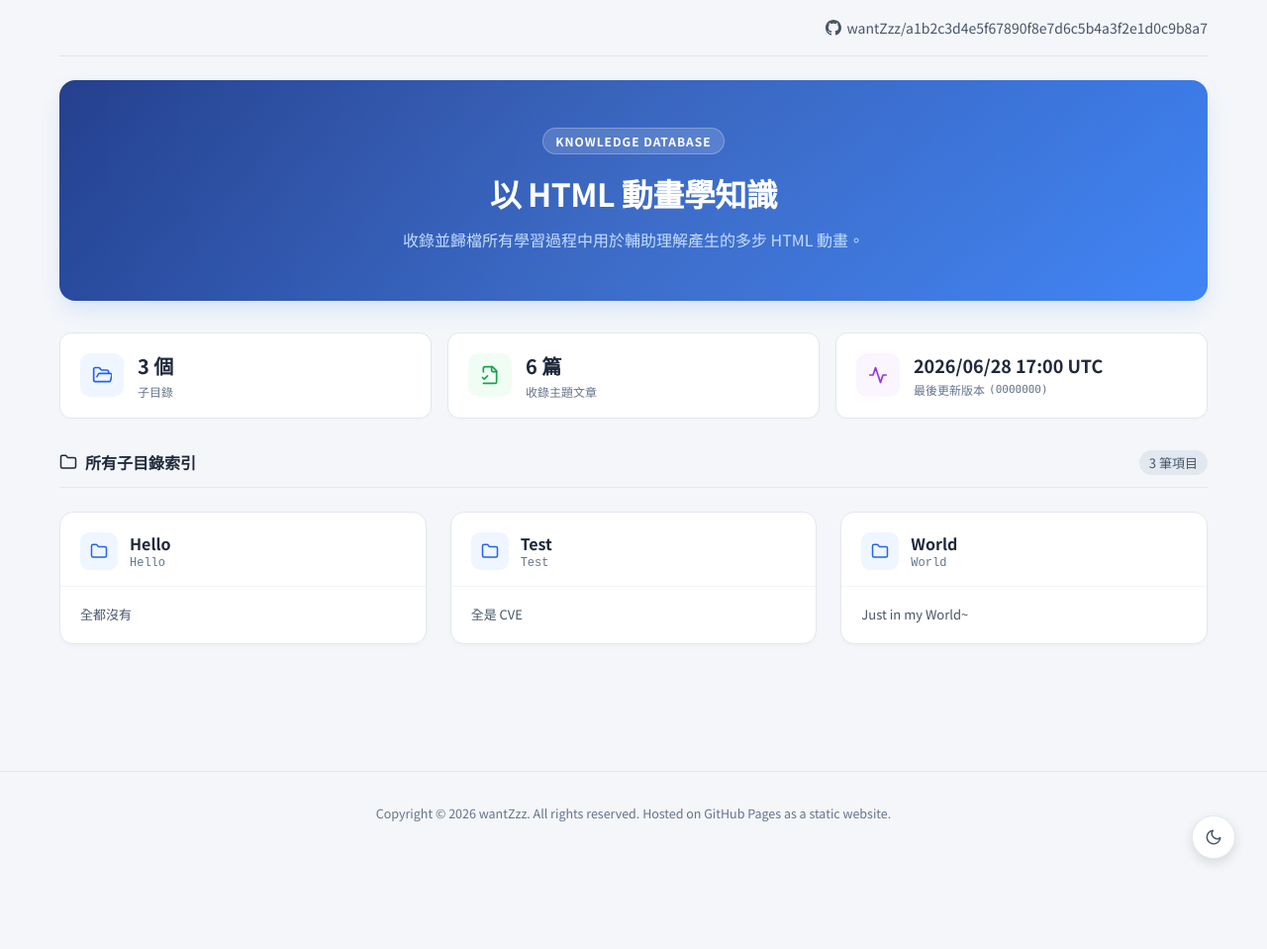
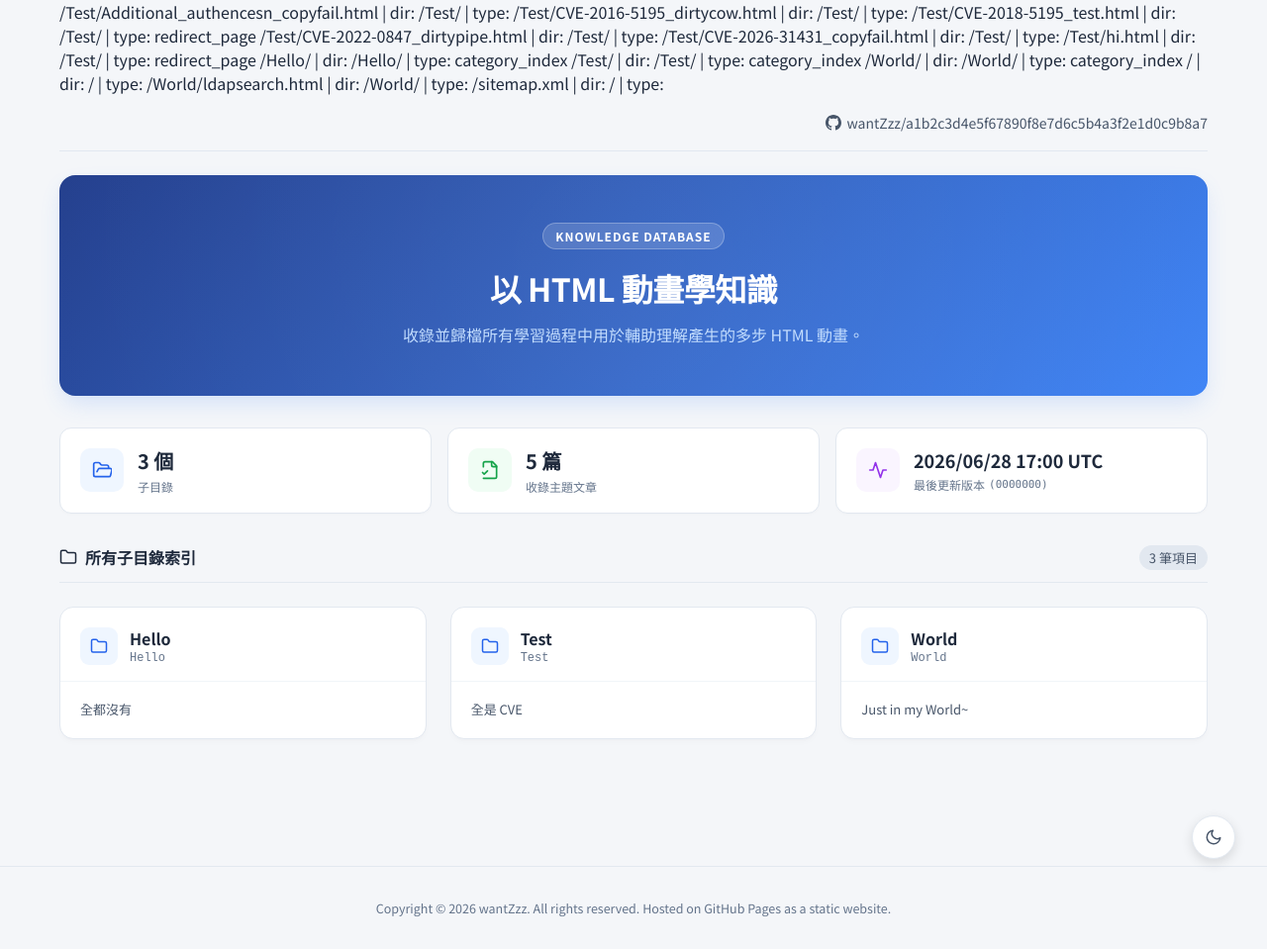
Before and after one commit to wantZzz/a1b2c3d4e5f67890f8e7d6c5b4a3f2e1d0c9b8a7, a Jekyll site: the page built from index.html, in a window 1280 px wide. Shown: the whole page at 99% size. Built offline with Jekyll 4.4.1, drawn with Linux system fonts in a browser that asks for light colours; before the commit the page ends 900 px from its top, so only the background shows below that.

Commit message:
Update index.html

```diff
--- a/index.html
+++ b/index.html
@@ -255,7 +255,7 @@ description: "收錄並歸檔所有學習過程中用於輔助理解產生的多
 
 {% assign total_articles = 0 %}
 {% for p in site.pages %}
-    {% if p.type != "category_index" and p.url != "/" and p.url != "/index.html" and p.type != "redirect_page"%}
+    {% if p.type != "category_index" and p.url != "/" and p.url != "/index.html" and p.dir != "/" and p.type != "redirect_page"%}
         {% assign total_articles = total_articles | plus: 1 %}
     {% endif %}
 {% endfor %}
@@ -264,6 +264,9 @@ description: "收錄並歸檔所有學習過程中用於輔助理解產生的多
 {% assign category_pages_sorted = category_pages | sort: "title" %}
 
 <div class="portal-wrapper">
+{% for p in site.pages %}
+	{{ p.url }} | dir: {{ p.dir }} | type: {{ p.type }}
+{% endfor %}
 
     <!-- 頂部導航欄 -->
     <nav class="navbar">
```
